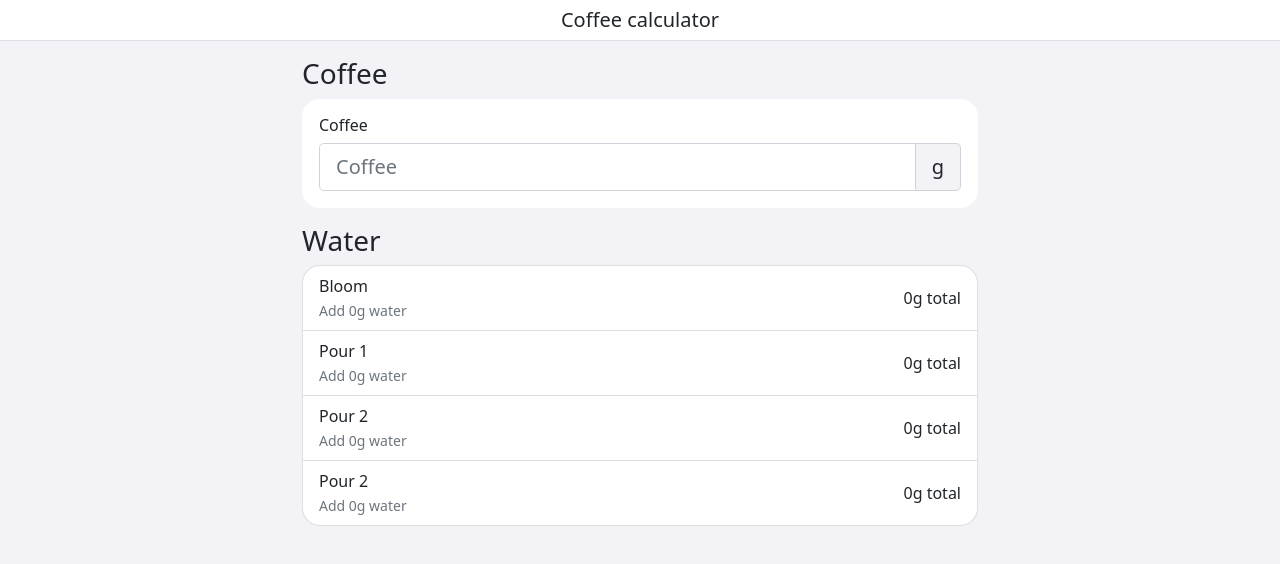
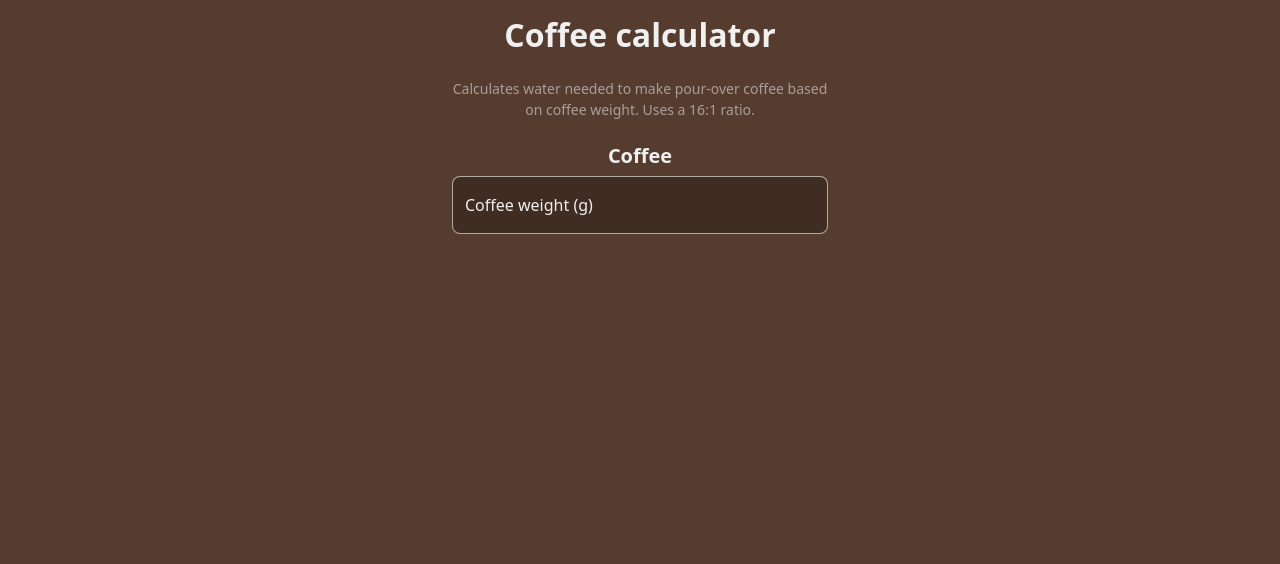
Before and after one commit to drewdh/coffee, a React (Create React App) app: page / in a window 1280 px wide. Shown: the top 564 px of the page. Built offline with nearby package versions, Linux system fonts and the light colour scheme; a small style sheet from the web is missing.

Commit message:
redesign

```diff
--- a/package.json
+++ b/package.json
@@ -3,6 +3,7 @@
   "version": "0.1.0",
   "private": true,
   "dependencies": {
+    "@fontsource/noto-sans": "^4.5.0",
     "@testing-library/jest-dom": "^5.11.10",
     "@testing-library/react": "^11.2.5",
     "@testing-library/user-event": "^12.8.3",
--- a/public/index.html
+++ b/public/index.html
@@ -4,8 +4,8 @@
     <meta charset="utf-8" />
     <link rel="icon" href="%PUBLIC_URL%/favicon.ico" />
     <meta name="viewport" content="viewport-fit=cover, width=device-width, initial-scale=1" />
-    <meta name="theme-color" content="#f3f2f7" media="(prefers-color-scheme: dark)">
-    <meta name="theme-color" content="#ffffff" media="(prefers-color-scheme: light)">
+    <meta name="theme-color" content="#563c2f" media="(prefers-color-scheme: dark)">
+    <meta name="theme-color" content="#563c2f" media="(prefers-color-scheme: light)">
     <meta name="apple-mobile-web-app-status-bar-style" content="default" />
     <meta
       name="description"
--- a/src/App.tsx
+++ b/src/App.tsx
@@ -5,13 +5,11 @@ import Calculator from './components/Calculator';
 
 function App() {
   return (
-    <div className="container" style={{paddingTop: 'env(safe-area-inset-top)'}}>
-        <nav className="navbar fixed-top bg-white border-bottom justify-content-center" style={{paddingTop: 'calc(8px + env(safe-area-inset-top))'}}>
-            <h5 className="mb-0">Coffee calculator</h5>
-        </nav>
-        <div style={{marginTop: '57px'}}>
-            <Calculator />
-        </div>
+    <div className="container d-flex flex-column align-items-center" style={{paddingTop: 'env(safe-area-inset-top)'}}>
+        {/*<nav className="navbar fixed-top bg-white border-bottom justify-content-center" style={{paddingTop: 'calc(8px + env(safe-area-inset-top))'}}>*/}
+        {/*    <h5 className="mb-0">Coffee calculator</h5>*/}
+        {/*</nav>*/}
+        <Calculator />
     </div>
   );
 }
--- a/src/components/Calculator.tsx
+++ b/src/components/Calculator.tsx
@@ -42,95 +42,137 @@ function Calculator() {
     }, [recentValues]);
 
     return (
-        <>
-            <h3>Coffee</h3>
-            <div className="card card-body mb-3">
-                <label className="h6 card-title" htmlFor="knownValue">Coffee</label>
-                <div className="input-group input-group-lg">
-                    <input
-                        className="form-control"
-                        id="knownValue"
-                        placeholder="Coffee"
-                        inputMode="decimal"
-                        onFocus={e => e.target.select()}
-                        onChange={handleChange}
-                        value={knownValue}
-                    />
-                    <span className="input-group-text">g</span>
-                </div>
-
+        <div className="w-100">
+            <h2 className="text-center mt-3 mb-4">Coffee calculator</h2>
+            <p className="text-white-50 small mb-4 text-center">Calculates water needed to make pour-over coffee based on coffee weight. Uses a 16:1 ratio.</p>
+            <h5 className="text-center">Coffee</h5>
             {Boolean(recentValues.length) && (
-                    <div className="mt-3">
-                        <h6>Recents</h6>
+                <div className="mb-3 d-flex justify-content-center">
                     {recentValues.map((value, index) => (
                         <button
-                                className="btn btn-secondary rounded-pill me-2 px-3"
+                            className="btn btn-sm btn-light me-1"
                             key={index}
                             onClick={() => setKnownValue(value)}
-                                style={{cursor: 'pointer'}}
+                            style={{cursor: 'pointer', width: '33%'}}
                         >
                             {getLabel(value)}g
                         </button>
                     ))}
                 </div>
             )}
+            <div className="form-floating mb-5 mw-100">
+                <input
+                    id="knownValue"
+                    className="form-control form-control-lg mw-100"
+                    placeholder="Coffee weight (g)"
+                    inputMode="decimal"
+                    onChange={handleChange}
+                    value={knownValue}
+                />
+                <label htmlFor="knownValue">Coffee weight (g)</label>
             </div>
 
-            <h3>Water</h3>
-            <ul className="list-group">
-                <li className="list-group-item justify-content-between d-flex align-items-center">
-                    <div>
-                        <div className="fw-bolds">Bloom</div>
-                        <span className="text-muted">
-                            <small>
-                                Add {getLabel(knownValue)}g water
-                            </small>
-                        </span>
-                    </div>
-                    <div className="text-end">
-                        <div>{getLabel(knownValue)}g total</div>
-                    </div>
-                </li>
-                <li className="list-group-item justify-content-between d-flex align-items-center">
-                    <div>
-                        <div className="fw-bolds">Pour 1</div>
-                        <span className="text-muted">
-                            <small>
-                                Add {getLabel((water - Number(knownValue))/3)}g water
-                            </small>
-                        </span>
-                    </div>
-                    <div className="text-end">
-                        <div>{getLabel(((water - Number(knownValue))/3) + Number(knownValue))}g total</div>
-                    </div>
-                </li>
-                <li className="list-group-item justify-content-between d-flex align-items-center">
-                    <div>
-                        <div className="fw-bolds">Pour 2</div>
-                        <span className="text-muted">
-                            <small>
-                                Add {getLabel((water - Number(knownValue))/3)}g water
-                            </small>
-                        </span>
-                    </div>
-                    <div className="text-end">
-                        <div>{getLabel(((water - Number(knownValue))/3)*2 + Number(knownValue))}g total</div>
-                    </div>
-                </li>
-                <li className="list-group-item justify-content-between d-flex align-items-center">
-                    <div>
-                        <div className="fw-bolds">Pour 2</div>
-                        <span className="text-muted">
-                            <small>
-                                Add {getLabel((water - Number(knownValue))/3)}g water
-                            </small>
-                        </span>
-                    </div>
-                    <div className="text-end">
-                        <div>{getLabel(((water - Number(knownValue))) + Number(knownValue))}g total</div>
-                    </div>
-                </li>
-            </ul>
+            {knownValue && Number(knownValue) > 0 && (
+                <>
+                    <h5 className="text-center">Method</h5>
+
+                    <table className="table">
+                        <thead>
+                        <tr>
+                            <th>Step</th>
+                            <th className="text-end">Add water</th>
+                            <th className="text-end">Total water</th>
+                        </tr>
+                        </thead>
+                        <tbody>
+                        <tr>
+                            <td>Bloom</td>
+                            <td className="text-end">+{getLabel(knownValue)}g</td>
+                            <td className="text-end">{getLabel(knownValue)}g</td>
+                        </tr>
+                        <tr>
+                            <td>Pour 1</td>
+                            <td className="text-end">+{getLabel((water - Number(knownValue))/3)}g</td>
+                            <td className="text-end">{getLabel(((water - Number(knownValue))/3) + Number(knownValue))}g</td>
+                        </tr>
+                        <tr>
+                            <td>Pour 2</td>
+                            <td className="text-end">+{getLabel((water - Number(knownValue))/3)}g</td>
+                            <td className="text-end">{getLabel(((water - Number(knownValue))/3)*2 + Number(knownValue))}g</td>
+                        </tr>
+                        <tr>
+                            <td>Pour 3</td>
+                            <td className="text-end">+{getLabel((water - Number(knownValue))/3)}g</td>
+                            <td className="text-end">{getLabel(((water - Number(knownValue))/3)*3 + Number(knownValue))}g</td>
+                        </tr>
+                        </tbody>
+                    </table>
+                </>
+            )}
+
+            {/*<p>Bloom with {getLabel(knownValue)}g water.</p>*/}
+            {/*<p>Add {getLabel((water - Number(knownValue))/3)}g water for a total water weight of {getLabel(((water - Number(knownValue))/3) + Number(knownValue))}g.</p>*/}
+            {/*<p>Add {getLabel((water - Number(knownValue))/3)}g water for a total water weight of {getLabel(((water - Number(knownValue))/3)*2 + Number(knownValue))}g.</p>*/}
+            {/*<p>Add {getLabel((water - Number(knownValue))/3)}g water for a total water weight of {getLabel(((water - Number(knownValue))) + Number(knownValue))}g.</p>*/}
+
+
+            {/*<div className="card">*/}
+            {/*    <h6 className="card-body mb-0 border-bottom">Water</h6>*/}
+            {/*<ul className="list-group list-group-flush">*/}
+            {/*    <li className="list-group-item justify-content-between d-flex align-items-center">*/}
+            {/*        <div>*/}
+            {/*            <div className="fw-bolds">Bloom</div>*/}
+            {/*            <span className="text-muted">*/}
+            {/*                <small>*/}
+            {/*                    Add {getLabel(knownValue)}g water*/}
+            {/*                </small>*/}
+            {/*            </span>*/}
+            {/*        </div>*/}
+            {/*        <div className="text-end">*/}
+            {/*            <div>{getLabel(knownValue)}g total</div>*/}
+            {/*        </div>*/}
+            {/*    </li>*/}
+            {/*    <li className="list-group-item justify-content-between d-flex align-items-center">*/}
+            {/*        <div>*/}
+            {/*            <div className="fw-bolds">Pour 1</div>*/}
+            {/*            <span className="text-muted">*/}
+            {/*                <small>*/}
+            {/*                    Add {getLabel((water - Number(knownValue))/3)}g water*/}
+            {/*                </small>*/}
+            {/*            </span>*/}
+            {/*        </div>*/}
+            {/*        <div className="text-end">*/}
+            {/*            <div>{getLabel(((water - Number(knownValue))/3) + Number(knownValue))}g total</div>*/}
+            {/*        </div>*/}
+            {/*    </li>*/}
+            {/*    <li className="list-group-item justify-content-between d-flex align-items-center">*/}
+            {/*        <div>*/}
+            {/*            <div className="fw-bolds">Pour 2</div>*/}
+            {/*            <span className="text-muted">*/}
+            {/*                <small>*/}
+            {/*                    Add {getLabel((water - Number(knownValue))/3)}g water*/}
+            {/*                </small>*/}
+            {/*            </span>*/}
+            {/*        </div>*/}
+            {/*        <div className="text-end">*/}
+            {/*            <div>{getLabel(((water - Number(knownValue))/3)*2 + Number(knownValue))}g total</div>*/}
+            {/*        </div>*/}
+            {/*    </li>*/}
+            {/*    <li className="list-group-item justify-content-between d-flex align-items-center">*/}
+            {/*        <div>*/}
+            {/*            <div className="fw-bolds">Pour 2</div>*/}
+            {/*            <span className="text-muted">*/}
+            {/*                <small>*/}
+            {/*                    Add {getLabel((water - Number(knownValue))/3)}g water*/}
+            {/*                </small>*/}
+            {/*            </span>*/}
+            {/*        </div>*/}
+            {/*        <div className="text-end">*/}
+            {/*            <div>{getLabel(((water - Number(knownValue))) + Number(knownValue))}g total</div>*/}
+            {/*        </div>*/}
+            {/*    </li>*/}
+            {/*</ul>*/}
+            {/*</div>*/}
             {/*<div className="card card-body">*/}
             {/*    <h6 className="card-title">Water Weight</h6>*/}
             {/*    <h1 className="mb-0">*/}
@@ -138,7 +180,7 @@ function Calculator() {
             {/*        <small className="text-muted fw-normal"> grams</small>*/}
             {/*    </h1>*/}
             {/*</div>*/}
-        </>
+        </div>
     )
 }
 
--- a/src/custom.scss
+++ b/src/custom.scss
@@ -1,7 +1,24 @@
 @import "../node_modules/bootstrap/scss/functions";
+@import "../node_modules/@fontsource/noto-sans/400.css";
+@import "../node_modules/@fontsource/noto-sans/700.css";
 
-$border-radius: 18px;
-$enable-gradients: true;
-$body-bg: #f3f2f7;
-$input-group-addon-bg: $body-bg;
+$headings-font-weight: 700;
+$border-radius: 8px;
+$enable-gradients: false;
+$body-bg: #563c2f;
+$body-color: rgb(240, 240, 240);
+$light: lighten($body-bg, 10%);
 $card-border-color: transparent;
+$font-family-sans-serif: 'Noto Sans';
+$font-family-base: 'Noto Sans';
+$input-bg: darken($body-bg, 7%);
+$input-border-radius-lg: 8px;
+$input-border-width: 1px;
+$input-placeholder-color: rgb(240, 240, 240);
+$input-color: rgb(240, 240, 240);
+$input-border-color: rgba(255, 255, 255, 0.56);
+$input-focus-box-shadow: 0 0 0 2px rgb(240, 240, 240);
+$input-focus-border-color: rgb(240, 240, 240);
+
+// Buttons
+$btn-padding-x-sm: 0.75rem;
--- a/src/index.scss
+++ b/src/index.scss
@@ -2,5 +2,5 @@
 @import '~bootstrap/scss/bootstrap';
 
 .container {
-  max-width: 700px;
+  max-width: 400px;
 }
```
Also changed, not shown: public/manifest.json, 1 other file (tests, documents, lock files or other folders). Lines whose indentation alone changed are shown as unchanged.
